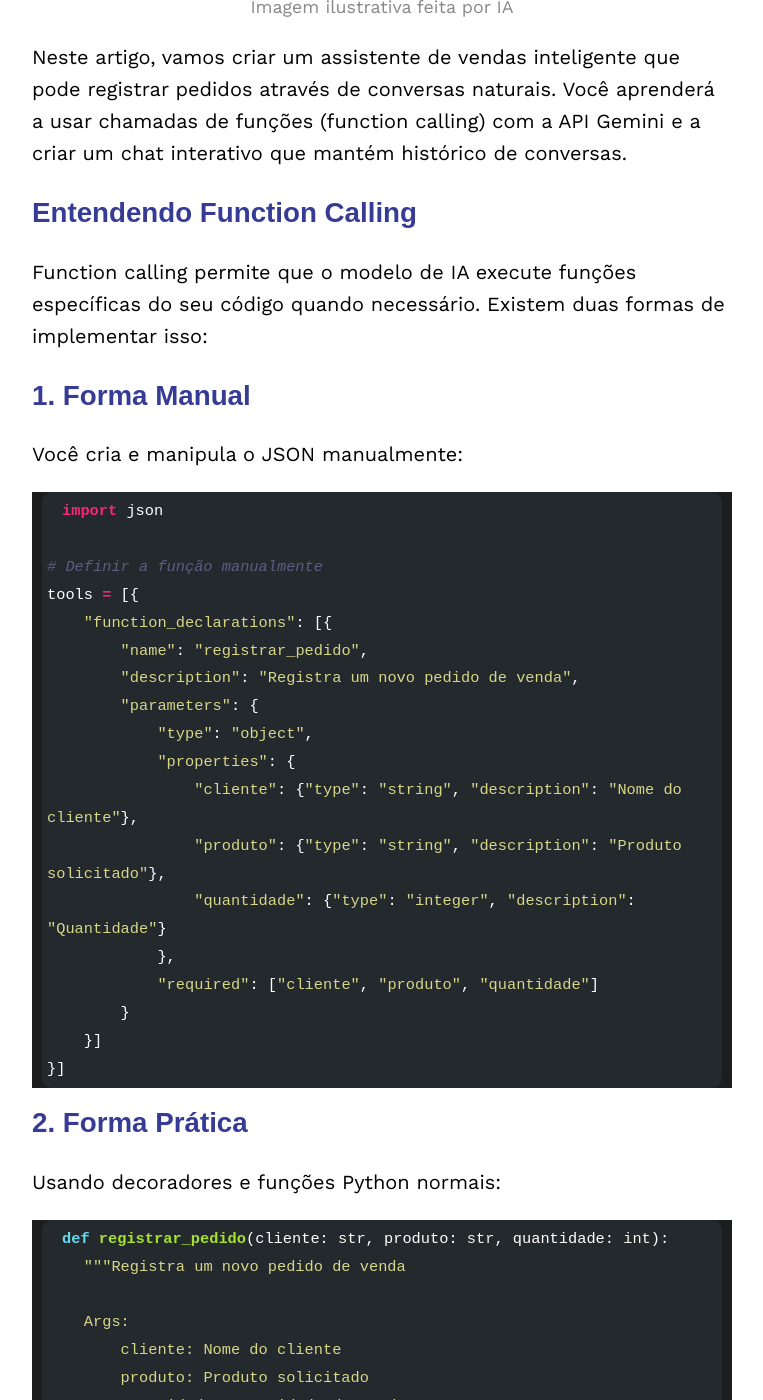
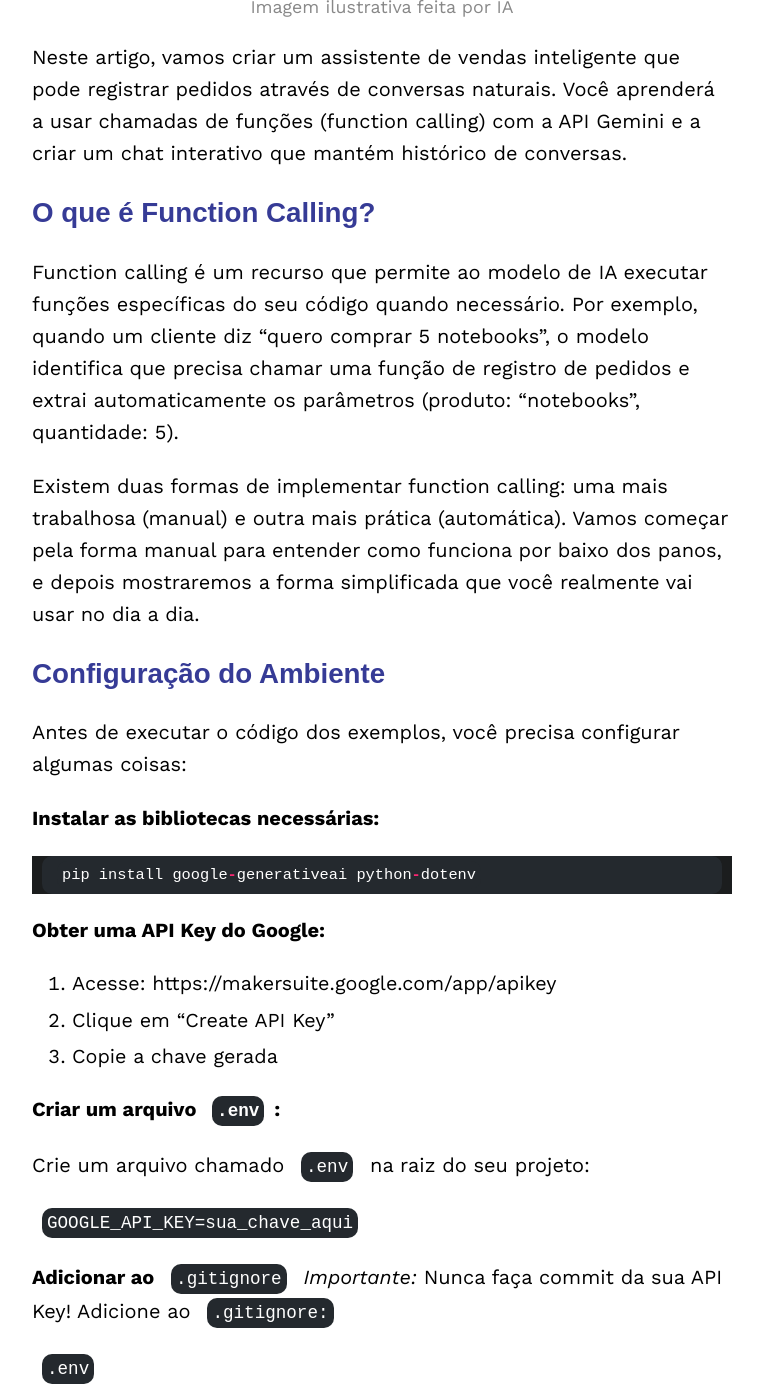
Before and after one commit to iablog/iablog.github.io, a Jekyll site: the page built from _posts/2025-12-19-post.md, in a window 1280 px wide and 1400 px high, scrolled down 916 px. Shown: the whole window, without its empty margins (258-1021 px from the left). Built offline with Jekyll 4.4.1, drawn with Linux system fonts in a browser that asks for light colours; some of the changed text lies outside the part shown.

Commit message:
new explanations in the function call article

````diff
--- a/_posts/2025-12-19-post.md
+++ b/_posts/2025-12-19-post.md
@@ -12,18 +12,49 @@ tags: [Function Calling, API Gemini]
 
 Neste artigo, vamos criar um assistente de vendas inteligente que pode registrar pedidos através de conversas naturais. Você aprenderá a usar chamadas de funções (function calling) com a API Gemini e a criar um chat interativo que mantém histórico de conversas.
 
-## Entendendo Function Calling
+## O que é Function Calling?
 
-Function calling permite que o modelo de IA execute funções específicas do seu código quando necessário. Existem duas formas de implementar isso:
+Function calling é um recurso que permite ao modelo de IA executar funções específicas do seu código quando necessário. Por exemplo, quando um cliente diz "quero comprar 5 notebooks", o modelo identifica que precisa chamar uma função de registro de pedidos e extrai automaticamente os parâmetros (produto: "notebooks", quantidade: 5).
 
-## 1. Forma Manual
+Existem duas formas de implementar function calling: uma mais trabalhosa (manual) e outra mais prática (automática). Vamos começar pela forma manual para entender como funciona por baixo dos panos, e depois mostraremos a forma simplificada que você realmente vai usar no dia a dia.
 
-Você cria e manipula o JSON manualmente:
+## Configuração do Ambiente
+
+Antes de executar o código dos exemplos, você precisa configurar algumas coisas:
+
+**Instalar as bibliotecas necessárias:**
+
+```python
+pip install google-generativeai python-dotenv
+```
+
+**Obter uma API Key do Google:**
+
+   1. Acesse: https://makersuite.google.com/app/apikey
+   2. Clique em "Create API Key"
+   3. Copie a chave gerada
+
+**Criar um arquivo `.env`:**
+
+Crie um arquivo chamado `.env` na raiz do seu projeto:
+
+`GOOGLE_API_KEY=sua_chave_aqui`
+
+**Adicionar ao** `.gitignore`
+*Importante:* Nunca faça commit da sua API Key! Adicione ao `.gitignore:`
+
+`.env`
+
+## 1. Forma Manual (Entendendo o funcionamento)
+
+Na forma manual, você precisa criar manualmente uma estrutura JSON (Notação de Objetos JavaScript) que descreve suas funções para a API. Embora seja mais trabalhosa, é importante entender essa estrutura para compreender o que acontece nos bastidores.
+
+Veja o exemplo abaixo:
 
 ```python
 import json
 
-# Definir a função manualmente
+# Definir a função manualmente em formato JSON
 tools = [{
     "function_declarations": [{
         "name": "registrar_pedido",
@@ -41,30 +72,90 @@ tools = [{
 }]
 ```
 
-## 2. Forma Prática
+### O que esse JSON representa?
 
-Usando decoradores e funções Python normais:
+Esse JSON contém todas as informações que a API precisa saber sobre sua função:
+
+- name: O nome da função que será chamada (`registrar_pedido`)
+- description: Uma descrição do que a função faz, usada pelo modelo para decidir quando chamá-la
+- parameters: Os parâmetros que a função aceita:
+  - `cliente` (string): Nome do cliente
+  - `produto` (string): Nome do produto
+  - `quantidade` (integer/número inteiro): Quantidade desejada
+- required: Lista dos parâmetros obrigatórios
+
+Além disso, você precisaria escrever código adicional para:
+
+1. Detectar quando o modelo quer chamar a função
+2. Extrair os parâmetros da resposta
+3. Executar a função manualmente
+4. Enviar o resultado de volta para o modelo
+
+Como você pode imaginar, isso dá bastante trabalho! Felizmente, existe uma forma muito mais simples.
+
+## 2. Forma Prática (Recomendada)
+
+A boa notícia é que a biblioteca `google-generativeai` consegue extrair automaticamente todas essas informações de uma função Python comum! Você só precisa seguir algumas boas práticas:
+
+### Requisitos para a Forma Prática
+
+Para que a biblioteca consiga criar o JSON automaticamente, sua função precisa ter:
+
+1. **Type hints (anotações de tipo)** nos parâmetros e no retorno
+2. **Docstring** bem escrita explicando o que a função faz
+3. **Descrição dos parâmetros** no formato correto
+
+Veja o mesmo exemplo, agora na forma prática:
+
 
 ```python
-def registrar_pedido(cliente: str, produto: str, quantidade: int):
+def registrar_pedido(cliente: str, produto: str, quantidade: int) -> str:
     """Registra um novo pedido de venda
 
     Args:
-        cliente: Nome do cliente
-        produto: Produto solicitado
-        quantidade: Quantidade do produto
+        cliente: Nome do cliente que está fazendo o pedido
+        produto: Nome do produto solicitado
+        quantidade: Quantidade de unidades do produto
+
+    Returns:
+        Mensagem de confirmação do pedido
     """
-    # Código da função
-    pass
+    # Código da função aqui
+    pedido = {
+        "cliente": cliente,
+        "produto": produto,
+        "quantidade": quantidade
+    }
+    # salvar o pedido
+    return f"Pedido registrado com sucesso!"
 ```
 
-A API Gemini consegue extrair automaticamente as informações da função Python
+### Por que isso funciona?
+
+A biblioteca lê sua função e extrai:
+
+- **Nome da função:** `regitrar_pedido` (diretamente do nome da função Python)
+- **Descrição:** "Registra um novo pedido de venda" (primeira linha da docstring)
+- **Parâmetros e tipos:**
+  - `cliente: str` -> string
+  - `produto: str` -> string
+  - `quantidade: int` -> integer
+- **Tipo de retorno:** `-> str` (string)
+- **Descrição dos parâmetros:** Extraída da seção `Args:` da docstring
+
+Com isso, a biblioteca cria automaticamente aquele JSON complicado que vimos antes.
+
+**Observação importante sobre Python:** Embora Python não obrigue você a usar type hints `(: str, : int, -> str)`, eles são essenciais aqui para que a API Gemini entenda que tipos de dados esperar. Sem eles, a biblioteca não consegue gerar o JSON corretamente.
 
 ## Implementação Completa do Assistente
 
-Vamos criar nosso assistente de vendas passo a passo:
+Agora que entendemos as duas formas, vamos criar nosso assistente completo usando a forma prática:
 
 ```python
+from dotenv import load_dotenv
+
+load_dotenv()  # Carrega variáveis do .env
+
 import google.generativeai as genai
 import os
 
@@ -97,7 +188,7 @@ def registrar_pedido(cliente: str, produto: str, quantidade: int) -> str:
 
 # Criar o modelo com a função disponível
 model = genai.GenerativeModel(
-    model_name="gemini-1.5-flash",
+    model_name="gemini-2.5-flash",
     tools=[registrar_pedido]  # Forma prática: apenas passar a função!
 )
 
@@ -124,30 +215,36 @@ while True:
     print(f"Assistente: {response.text}\n")
 ```
 
-## Como funciona?
+## Como funciona na Prática?
 
 ## 1. Chat com Histórico Automático
 
-A API Gemini gerencia o histórico automaticamente quando você usa `start_chat()`:
+Quando você cria um chat com `model.start_chat()`, a API Gemini mantém automaticamente todo o histórico da conversa:
 
 ```python
 chat = model.start_chat(enable_automatic_function_calling=True)
 ```
 
-Cada mensagem enviada com `chat.send_message()` é adicionada ao histórico, mantendo o contexto da conversa.
+Cada mensagem enviada com `chat.send_message()` é adicionada ao histórico, permitindo que o modelo:
+
+- Lembre informações mencionadas anteriormente
+- Mantenha contexto entre múltiplas mensagens
+- Entenda referências como "também quero isso" ou "adicione mais 3"
 
 ## 2. Execução Automática de Funções
 
-Com `enable_automatic_function_calling=True`, quando o modelo identifica que precisa registrar um pedido, ele:
+Com `enable_automatic_function_calling=True`, o processo acontece automaticamente:
 
-1. Chama automaticamente a função registrar_pedido()
-2. Usa os parâmetros extraídos da conversa
-3. Recebe o retorno da função
-4. Incorpora isso na resposta final
+1. **Você envia:** "Quero comprar 5 notebooks"
+2. **O modelo analisa:** Identifica que precisa registrar um pedido
+3. **Extrai parâmetros:** produto="notebooks", quantidade=5
+4. **Chama a função:** `registrar_pedido`
+5. **Recebe o retorno:** "Pedido registrado com sucesso"
+6. **Responde ao usuário:** Incorpora o resultado na resposta natural
 
 ## 3. Armazenamento em Lista Python
 
-Os pedidos são salvos em uma lista simples:
+Os pedidos são salvos em uma lista Python simples na memória:
 
 ```python
 pedidos = []  # Lista global
@@ -162,9 +259,11 @@ def registrar_pedido(cliente: str, produto: str, quantidade: int) -> str:
     return f"Pedido registrado..."
 ```
 
-## Exemplo de Uso
+**Nota:** Em uma aplicação real, você provavelmente salvaria em um banco de dados ao invés de uma lista na memória.
 
-Modelo utlizado para o exemplo via chave de API: `gemini-2.5-flash`
+## Exemplo de Uso Real
+
+Veja como fica uma conversa real com o assistente:
 
 ```
 Assistente de Vendas Iniciado!
````
